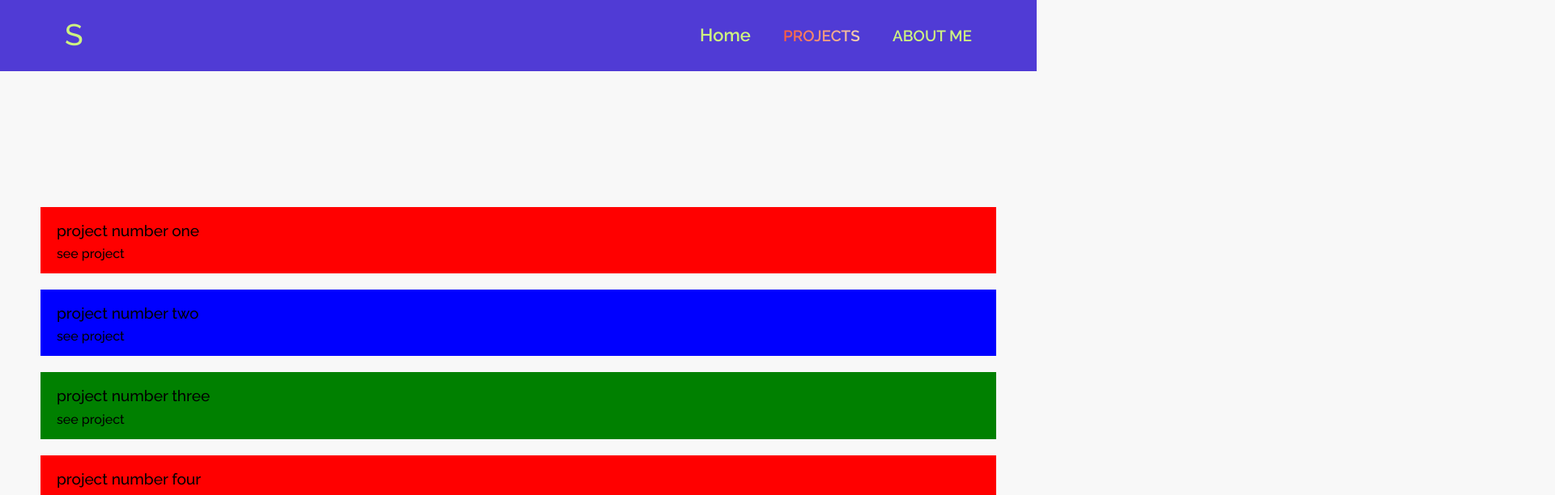
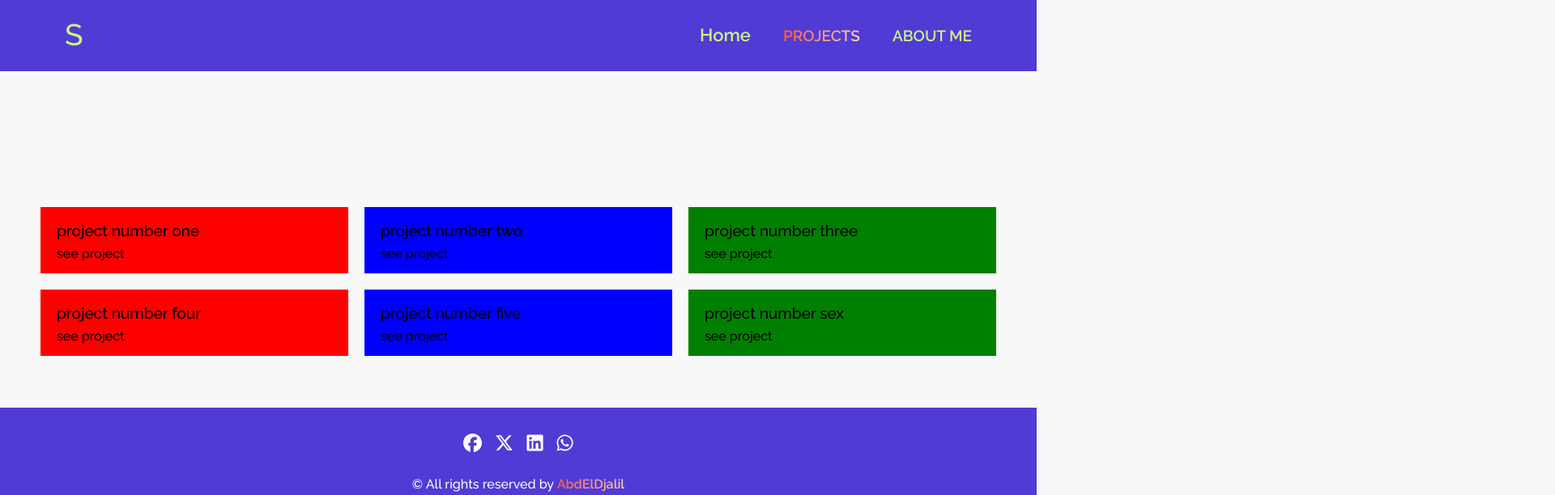
Before and after one commit to AbdEDjalilSaf/PortflioME, a React (Vite) app: page /Projects in a window 1280 px wide. Shown: the top 612 px of the page at 81% size, 1920 px wide, since content can reach past the window. Built offline with nearby package versions, Linux system fonts and the light colour scheme.

Commit message:
first version

```diff
--- a/src/Projects.jsx
+++ b/src/Projects.jsx
@@ -35,12 +35,12 @@
         </div>
 
 <div className='App mt-64 mb-16 flex '>
-<div className=' grid grid-cols-1 xl:gap-5 w-full'>
+<div className=' grid grid-cols-1 xl:gap-5 md:grid-cols-2 lg:grid-cols-3  w-full'>
   <div className='bg-red-500'>
     <div className='image'>
 
-    </div>
-    <div className='text py-3 px-5'>
+  </div>
+  <div className='text py-3 px-5'>
 <h3>project number one</h3>
 <a className=''>see project</a>
     </div>
```
